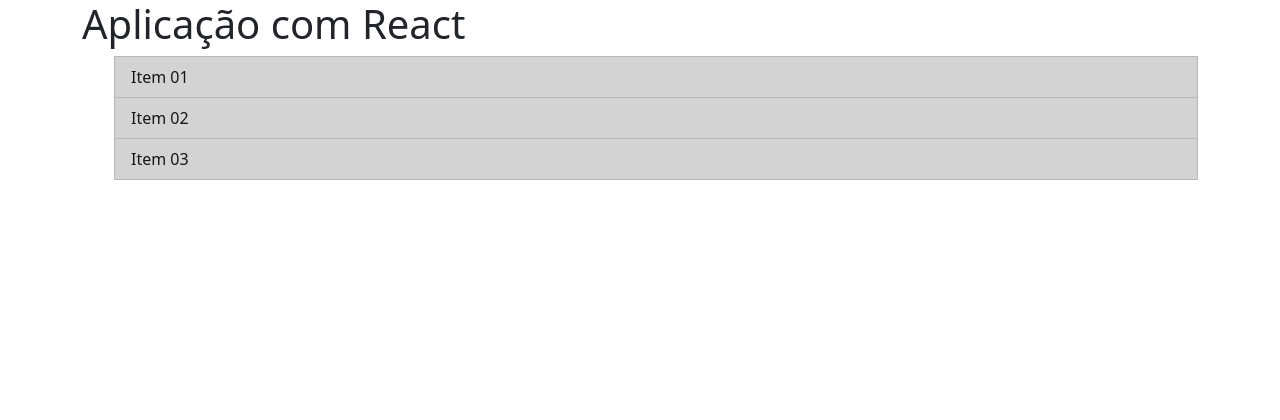
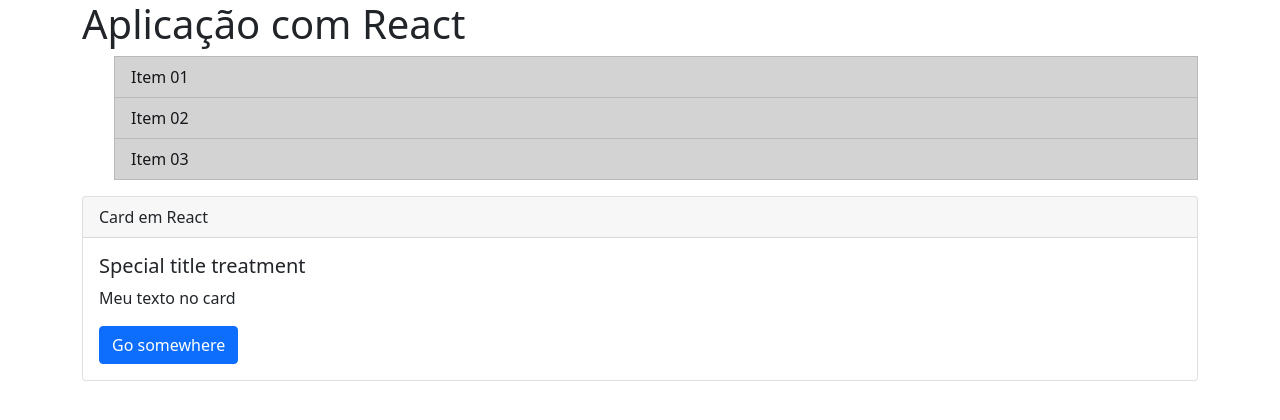
Before and after one commit to Wanderson-A-Timoteo/My-Reactjs-Studies, a React (Create React App) app in the folder react-dio/: page / in a window 1280 px wide. Shown: the top 420 px of the page. Built offline with nearby package versions, Linux system fonts and the light colour scheme.

Commit message:
add componente card

```diff
--- a/react-dio/src/App.js
+++ b/react-dio/src/App.js
@@ -1,4 +1,6 @@
 import Item from './components/Item'
+import Card from './components/Card'
+
 const App = () => {
     return (
         <>
@@ -8,6 +10,7 @@
                 <Item>Item 02</Item>
                 <Item>Item 03</Item>
             </ul>
+            <Card />
         </>
     )
 }
--- /dev/null
+++ b/react-dio/src/components/Card/index.js
@@ -0,0 +1,16 @@
+const Card = () => {
+    return (
+        <div className="card">
+            <div className="card-header">Card em React</div>
+            <div className="card-body">
+                <h5 className="card-title">Special title treatment</h5>
+                <p className="card-text">Meu texto no card</p>
+                <a href="/" className="btn btn-primary">
+                    Go somewhere
+                </a>
+            </div>
+        </div>
+    )
+}
+
+export default Card
```
